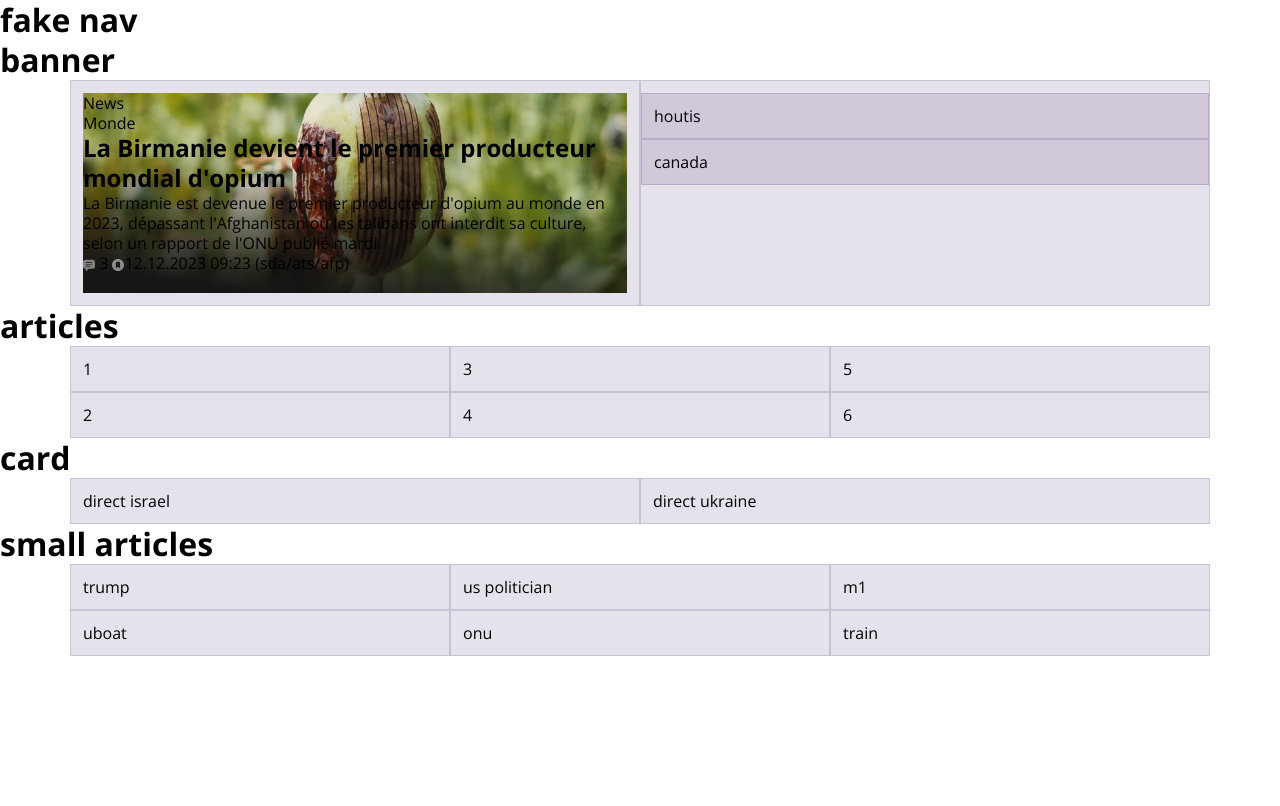
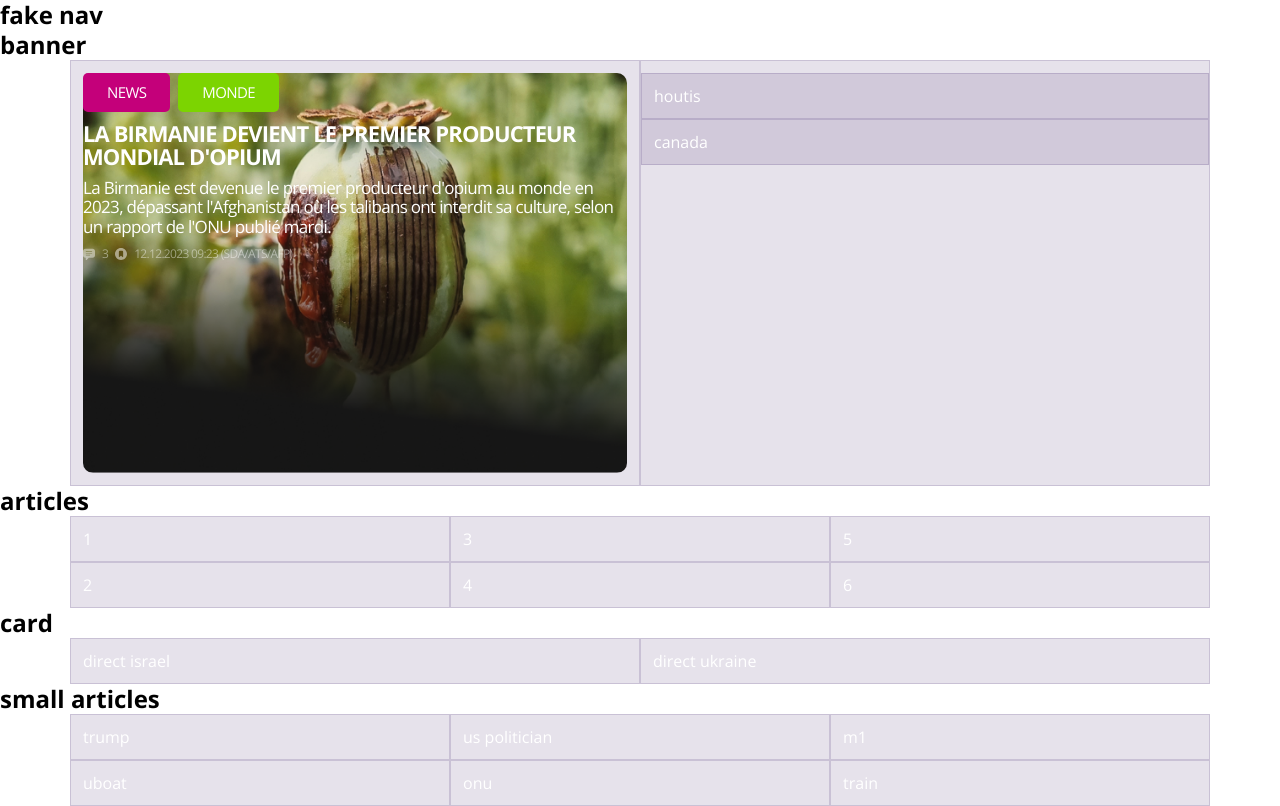
Before and after one commit to thomasrouiller/watson, a website built with Parcel: page src/index.html in a window 1280 px wide. Built offline with nearby package versions, Linux system fonts and the light colour scheme.

Commit message:
main article done

```diff
--- a/src/index.html
+++ b/src/index.html
@@ -13,28 +13,33 @@
     />
   </head>
   <body>
-    <h1>fake nav</h1>
-    <h1>banner</h1>
+    <h2>fake nav</h2>
+    <h2>banner</h2>
     <main>
       <div class="container">
         <div class="row">
           <div class="col-12 col-lg-6">
             <article class="main-news">
+              <div class="main-news-container">
                 <div class="tag-container">
-                <div class="tag-main">News</div>
-                <div class="tag-secondary">Monde</div>
+                  <div class="tag tag-main">News</div>
+                  <div class="tag tag-secondary">Monde</div>
                 </div>
-              <h1>La Birmanie devient le premier producteur mondial d'opium</h1>
+                <h1>
+                  La Birmanie devient le premier producteur mondial d'opium
+                </h1>
                 <p>
                   La Birmanie est devenue le premier producteur d'opium au monde
-                en 2023, dépassant l'Afghanistan où les talibans ont interdit sa
-                culture, selon un rapport de l'ONU publié mardi.
+                  en 2023, dépassant l'Afghanistan où les talibans ont interdit
+                  sa culture, selon un rapport de l'ONU publié mardi.
                 </p>
                 <span
-                ><img src="img/icons/comments.svg" alt="" /> 3
-                <img src="img/icons/save.svg" alt="" />12.12.2023 09:23
-                (sda/ats/afp)
+                  ><img src="img/icons/comments.svg" alt="" />
+                  <p>3</p>
+                  <img src="img/icons/save.svg" alt="" />
+                  <p>12.12.2023 09:23 (sda/ats/afp)</p>
                 </span>
+              </div>
             </article>
           </div>
           <div class="col-12 col-md-12 d-lg-none">
@@ -51,7 +56,7 @@
           </div>
         </div>
       </div>
-      <h1>articles</h1>
+      <h2>articles</h2>
       <div class="container">
         <div class="row">
           <div class="col-12 col-md-6 col-lg-4">1</div>
@@ -62,14 +67,14 @@
           <div class="col-12 col-md-6 order-md-5 col-lg-4 order-lg-5">6</div>
         </div>
       </div>
-      <h1>card</h1>
+      <h2>card</h2>
       <div class="container">
         <div class="row">
           <div class="col-12 col-md-6">direct israel</div>
           <div class="col-12 col-md-6">direct ukraine</div>
         </div>
       </div>
-      <h1>small articles</h1>
+      <h2>small articles</h2>
       <div class="container">
         <div class="row">
           <div class="col-12 col-md-6 col-lg-4">trump</div>
--- a/src/scss/_base.scss
+++ b/src/scss/_base.scss
@@ -28,10 +28,15 @@ body {
   line-height: 1.25;
   font-family: "Open Sans";
   font-weight: 400;
+  color: #fff;
 }
 
 a {
   color: inherit;
+}
+
+h2 {
+  color: #000;
 }
 
 img,
@@ -59,3 +64,39 @@ video {
 
 // font-family: 'Open Sans', sans-serif;
 // 400 700 800
+
+article {
+  height: 50vh;
+  position: relative;
+}
+
+h1 {
+  font-size: 22px;
+  font-weight: 700;
+  line-height: 104%;
+  letter-spacing: -0.88px;
+  text-transform: uppercase;
+}
+
+p {
+  font-size: 17px;
+  font-style: normal;
+  font-weight: 400;
+  line-height: 117.116%;
+  letter-spacing: -0.68px;
+  margin-right: 20px;
+  margin: 10px 0px;
+}
+
+span {
+  display: flex;
+  color: rgba(255, 255, 255, 0.45);
+  line-height: normal;
+  letter-spacing: -0.48px;
+  text-transform: uppercase;
+}
+
+span p {
+  margin: 0px 7px;
+  font-size: 12px;
+}
--- a/src/scss/main.scss
+++ b/src/scss/main.scss
@@ -2,3 +2,4 @@
 @import "base";
 @import "layout";
 @import "modules/main-news";
+@import "modules/tag";
--- a/src/scss/modules/_main-news.scss
+++ b/src/scss/modules/_main-news.scss
@@ -2,10 +2,17 @@
   background-image: url(../img/art-img/pavot.png);
   background-size: cover;
   background-position: center;
+  border-radius: 10px;
 }
 
-@media (min-width: 992px) {
-  .main-news {
-    height: 200px;
-  }
+// @media (min-width: 992px) {
+//   .main-news {
+//     height: 50vhpx;
+//   }
+// }
+
+.main-news-container {
+  position: absolute;
+  left: 25;
+  bottom: 25;
 }
--- /dev/null
+++ b/src/scss/modules/_tag.scss
@@ -0,0 +1,25 @@
+.tag-container {
+  display: flex;
+  margin-bottom: 10px;
+}
+
+.tag {
+  color: white;
+  border-radius: 5px;
+  padding: 10px 24px;
+  margin-right: 8px;
+  text-align: center;
+  font-family: "Open Sans";
+  font-size: 15px;
+  font-weight: 400;
+  letter-spacing: -0.6px;
+  text-transform: uppercase;
+}
+
+.tag-main {
+  background: #c4007a;
+}
+
+.tag-secondary {
+  background: #7cd401;
+}
```
Lines whose indentation alone changed are shown as unchanged.
